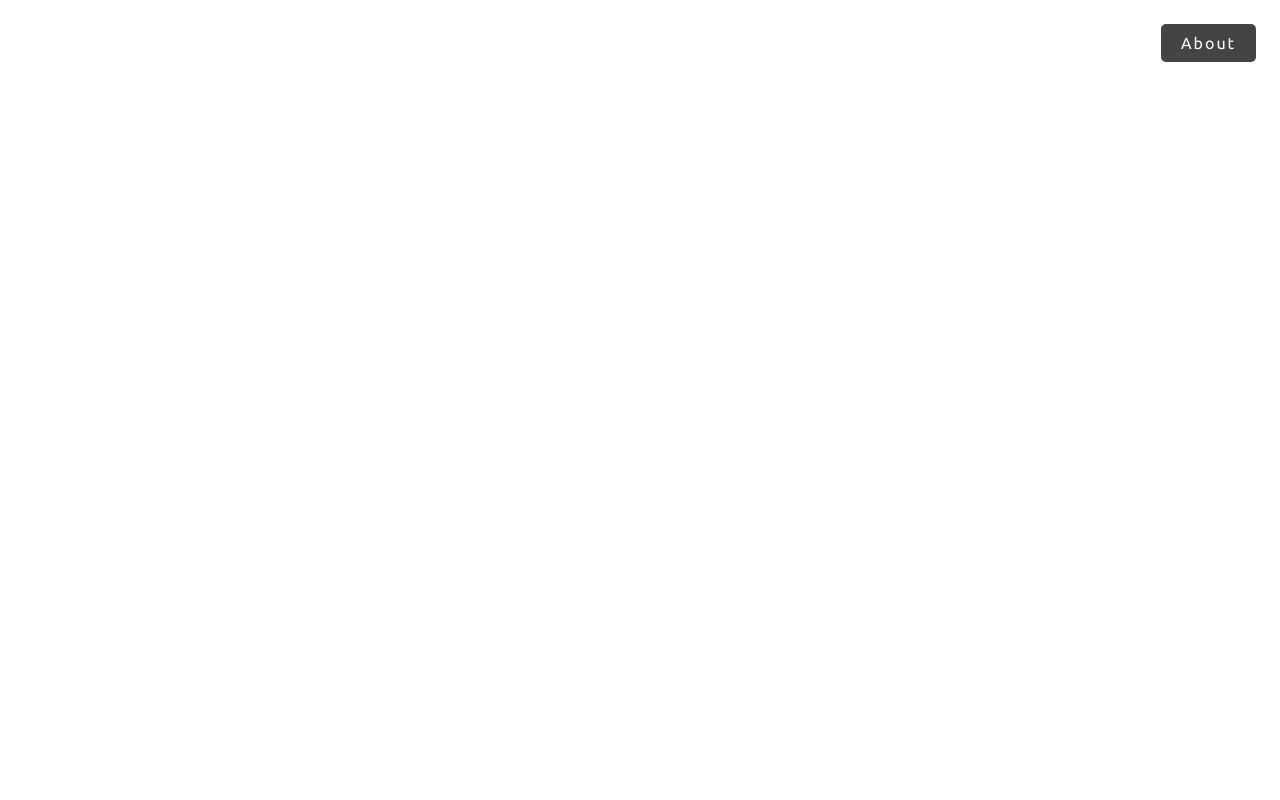
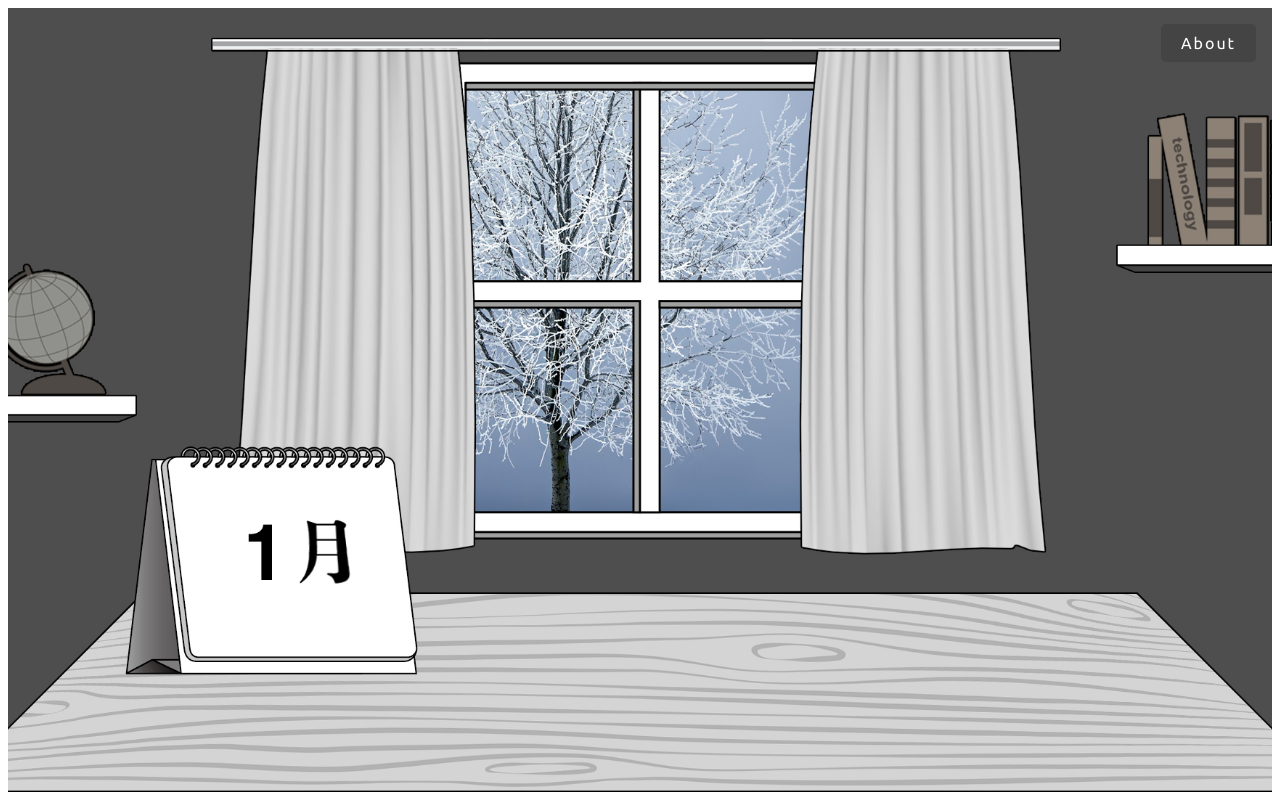
Before and after one commit to overtae/one-year, a plain HTML site: page index.html in a window 1280 px wide. Drawn offline with Linux system fonts and the light colour scheme.

Commit message:
Update style.css

```diff
--- a/style.css
+++ b/style.css
@@ -39,7 +39,7 @@
   background-size: cover;
   background-position: center;
   background-repeat: no-repeat;
-  background-image: url("github.com/overtae/one-year/img/1.jpg");
+  background-image: url("one-year/img/1.jpg");
 }
 #background .calendar {
   cursor: pointer;
```
